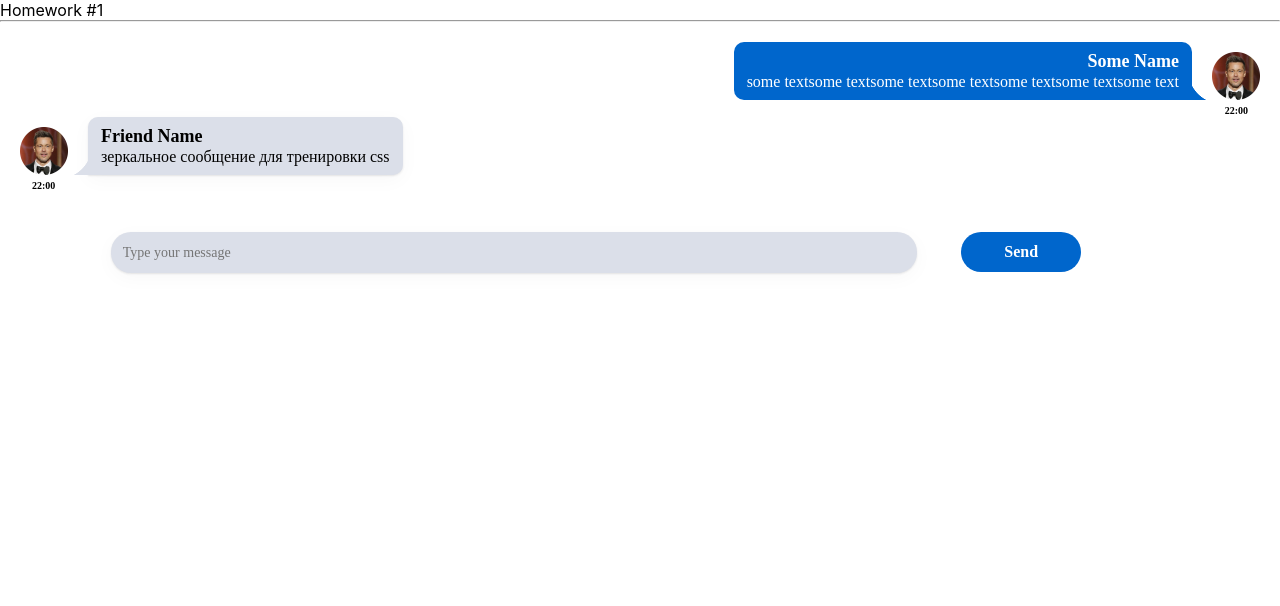
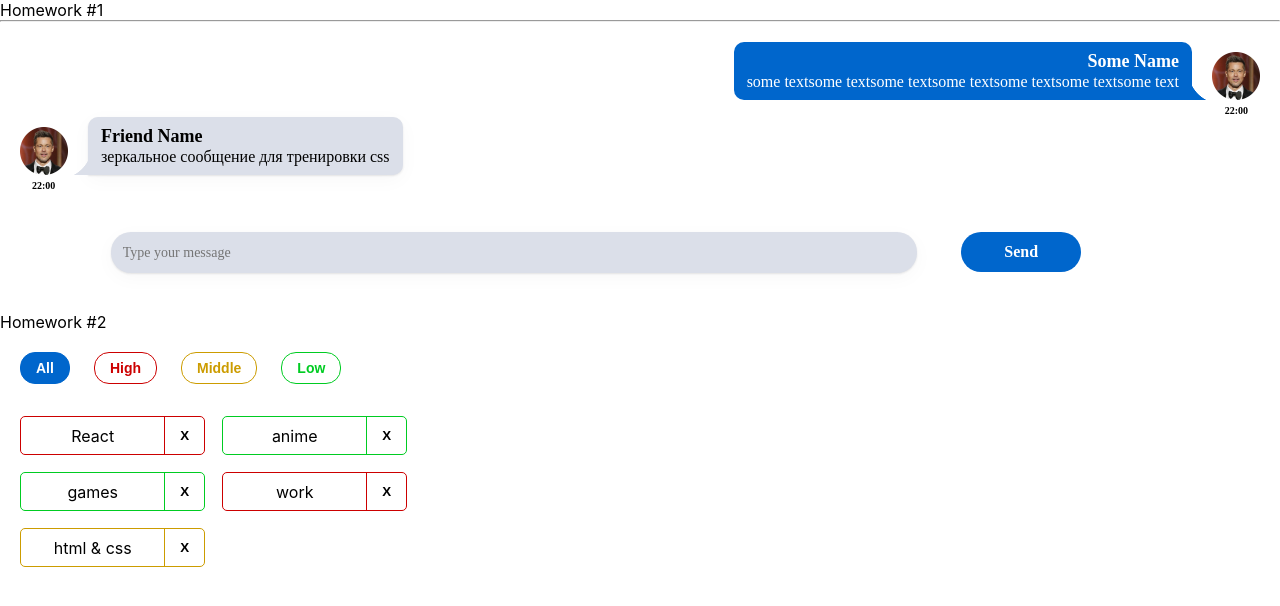
Before and after one commit to krouzi/auto-check, a React (Create React App) app: page / in a window 1280 px wide. Shown: the top 606 px of the page. Built offline with nearby package versions, Linux system fonts and the light colour scheme.

Commit message:
Deploy auto-check

```diff
--- a/src/s1-main/App.tsx
+++ b/src/s1-main/App.tsx
@@ -1,13 +1,14 @@
 import React from 'react'
 import s from './App.module.css'
 import HW1 from '../s2-homeworks/hw01/HW1'
+import HW2 from "../s2-homeworks/hw02/HW2";
 
 function App() {
     return (
         <div className={s.App}>
             <HW1/>
             {/*раскомментировать по ходу выполнения*/}
-            {/*<HW2/>*/}
+            <HW2/>
             {/*<HW3/>*/}
             {/*<HW4/>*/}
 
--- a/src/s2-homeworks/hw02/HW2.tsx
+++ b/src/s2-homeworks/hw02/HW2.tsx
@@ -17,16 +17,16 @@
 * */
 
 // types
-export type AffairPriorityType = any // need to fix any
+export type AffairPriorityType = "high" | "middle" | "low" // need to fix any
 export type AffairType = {
-    _id: any // need to fix any
-    name: any // need to fix any
+    _id: number // need to fix any
+    name: string // need to fix any
     priority: AffairPriorityType
 }
 export type FilterType = 'all' | AffairPriorityType
 
 // constants
-const defaultAffairs: any = [ // need to fix any
+const defaultAffairs: Array<AffairType> = [ // need to fix any
     {_id: 1, name: 'React', priority: 'high'}, // студенты могут изменить содержимое name и количество элементов в массиве, ...priority не менять!
     {_id: 2, name: 'anime', priority: 'low'},
     {_id: 3, name: 'games', priority: 'low'},
@@ -35,22 +35,22 @@
 ]
 
 // pure helper functions
-export const filterAffairs = (affairs: any, filter: any): any => { // need to fix any
+export const filterAffairs = (affairs: Array<AffairType>, filter: FilterType): Array<AffairType> => { // need to fix any
 
 
-    return affairs // need to fix
+    return filter === 'all' ? affairs : affairs.filter(el=>el.priority === filter) // need to fix
 }
-export const deleteAffair = (affairs: any, _id: any): any => { // need to fix any
+export const deleteAffair = (affairs: Array<AffairType>, _id: number): Array<AffairType> => { // need to fix any
 
-    return affairs // need to fix
+    return affairs.filter(el=>el._id !== _id) // need to fix
 }
 
 function HW2() {
-    const [affairs, setAffairs] = useState<any>(defaultAffairs) // need to fix any
+    const [affairs, setAffairs] = useState<Array<AffairType>>(defaultAffairs) // need to fix any
     const [filter, setFilter] = useState<FilterType>('all')
 
     const filteredAffairs = filterAffairs(affairs, filter)
-    const deleteAffairCallback = (_id: any) => { // need to fix any
+    const deleteAffairCallback = (_id: number) => { // need to fix any
         // need to fix
     }
 
--- a/src/s2-homeworks/hw02/affairs/Affairs.tsx
+++ b/src/s2-homeworks/hw02/affairs/Affairs.tsx
@@ -4,24 +4,28 @@
 import s from './Affairs.module.css'
 
 type AffairsPropsType = {
-    data: any // need to fix any
-    setFilter: any
-    deleteAffairCallback: any
+    data: Array<AffairType> // need to fix any
+    setFilter: (filter:FilterType)=>void
+    deleteAffairCallback: (_id:number)=>void
     filter: FilterType
 }
 
 function Affairs(props: AffairsPropsType) {
     const setAll = () => {
         // need to fix
+        props.setFilter('all')
     }
     const setHigh = () => {
         // need to fix
+        props.setFilter('high')
     }
     const setMiddle = () => {
         // need to fix
+        props.setFilter('middle')
     }
     const setLow = () => {
         // need to fix
+        props.setFilter('low')
     }
 
     const cnAll = s.button + ' ' + s.all + (props.filter === 'all' ? ' ' + s.active : '')
--- a/src/s2-homeworks/hw02/affairs/affair/Affair.tsx
+++ b/src/s2-homeworks/hw02/affairs/affair/Affair.tsx
@@ -1,17 +1,18 @@
 import React from 'react'
-import { AffairType } from '../../HW2'
+import {AffairType} from '../../HW2'
 import s from './Affair.module.css'
 import s2 from '../Affairs.module.css'
 
 type AffairPropsType = {
     // key не нужно типизировать
     affair: AffairType
-    deleteAffairCallback: any // need to fix any
+    deleteAffairCallback: (id: number) => void // need to fix any
 }
 
 function Affair(props: AffairPropsType) {
     const deleteCallback = () => {
         // need to fix
+        props.deleteAffairCallback(props.affair._id)
     }
 
     const nameClass = s.name + ' ' + s2[props.affair.priority]
@@ -25,12 +26,12 @@
         >
             <div id={'hw2-name-' + props.affair._id} className={nameClass}>
                 {/*создаёт студент*/}
-
+                {props.affair.name}
                 {/**/}
             </div>
             <div id={'hw2-priority-' + props.affair._id} hidden>
                 {/*создаёт студент*/}
-
+                {props.affair.priority}
                 {/**/}
             </div>
 
@@ -38,6 +39,7 @@
                 id={'hw2-button-delete-' + props.affair._id}
                 className={buttonClass}
                 // need to fix
+                onClick={deleteCallback}
 
             >
                 {/*текст кнопки могут изменить студенты*/}
```
